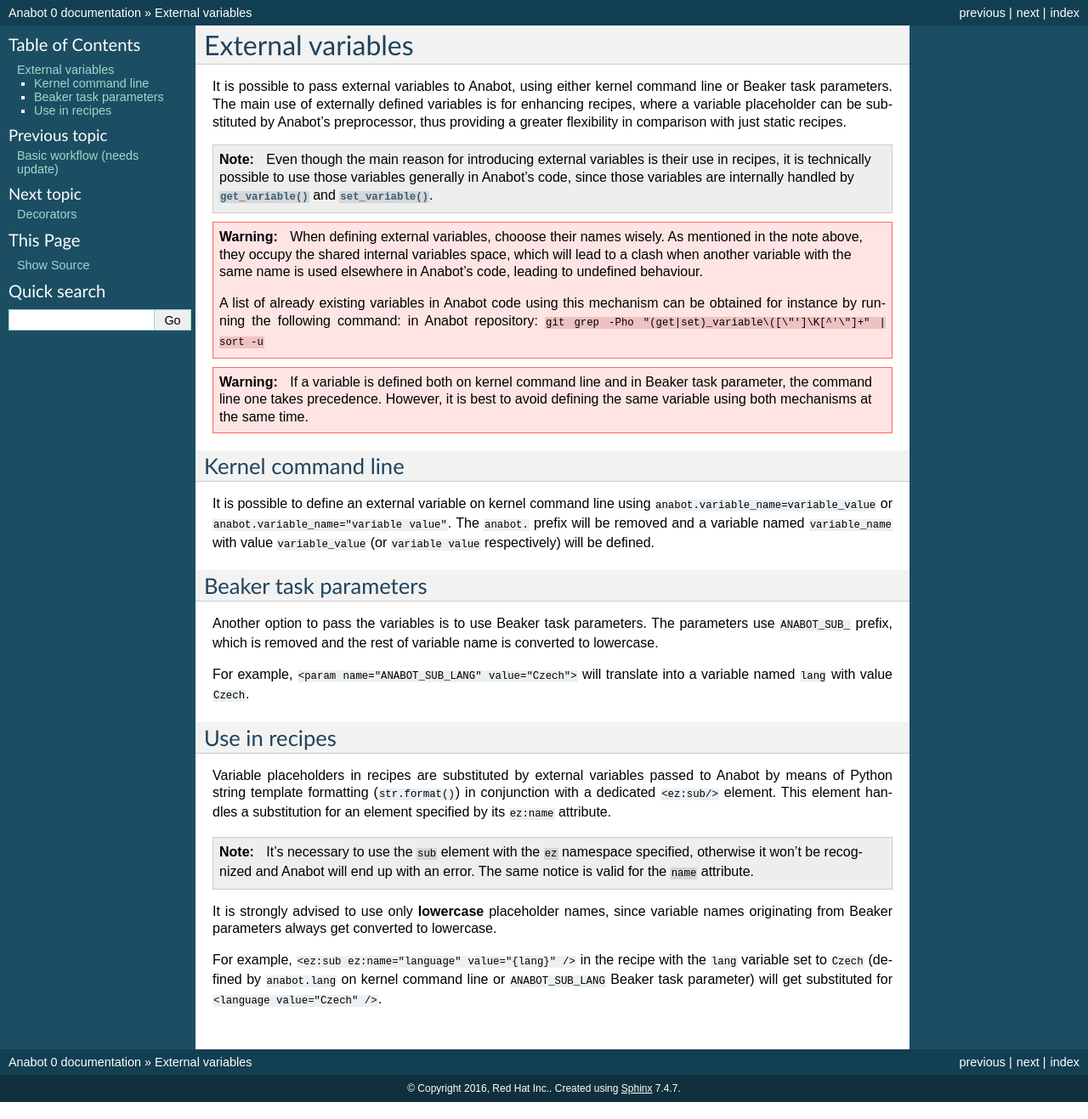
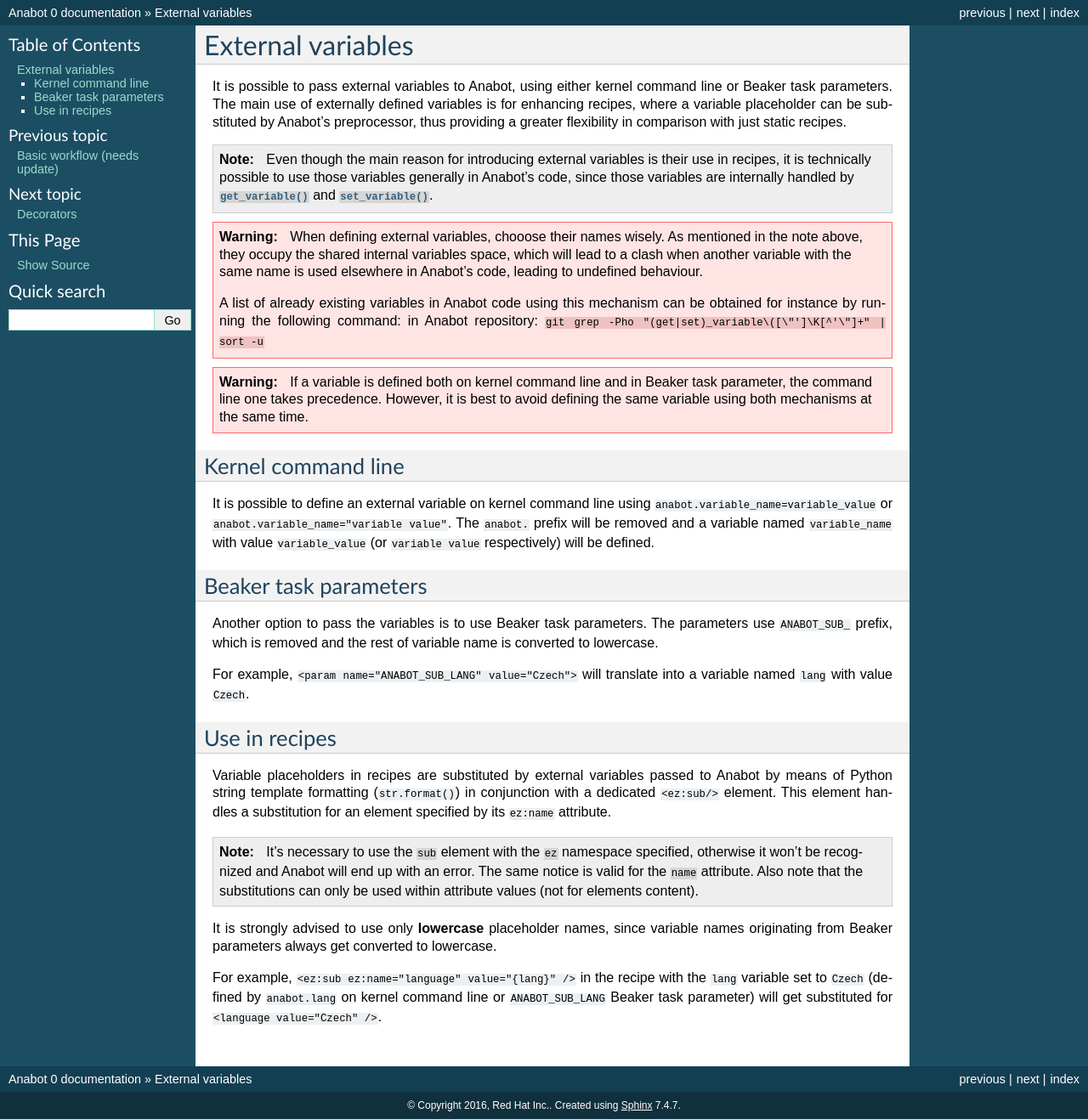
Before and after one commit to rhinstaller/anabot, a Sphinx documentation site: the page built from doc/external_variables.rst, in a window 1280 px wide. Shown: the whole page at 85% size. Built offline with Sphinx 7.4.7, drawn with Linux system fonts in a browser that asks for light colours.

Commit message:
Add note for external variables documentation

```diff
--- a/doc/external_variables.rst
+++ b/doc/external_variables.rst
@@ -64,6 +64,8 @@
     It's necessary to use the ``sub`` element with the ``ez`` namespace specified,
     otherwise it won't be recognized and Anabot will end up with an error.
     The same notice is valid for the ``name`` attribute.
+    Also note that the substitutions can only be used within attribute values
+    (not for elements content).
 
 It is strongly advised to use only **lowercase** placeholder names, since variable
 names originating from Beaker parameters always get converted to lowercase.
```
